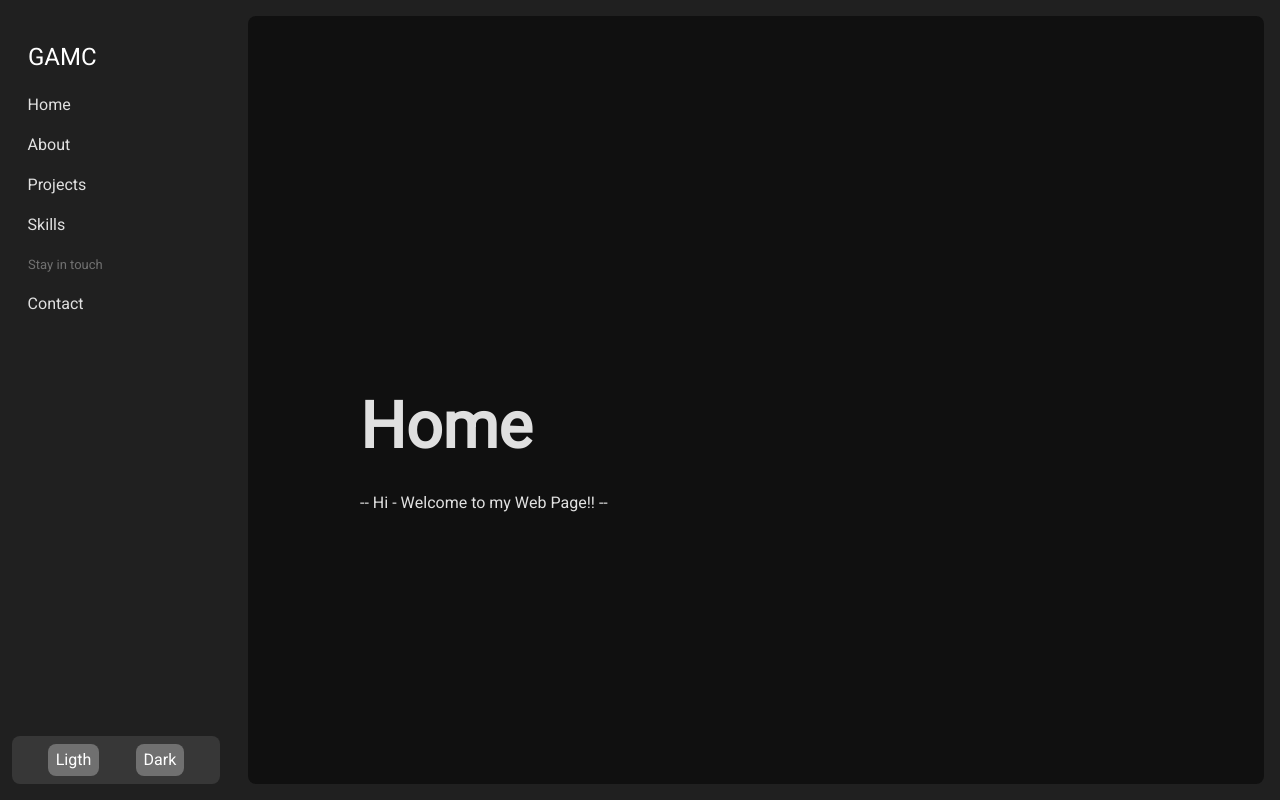
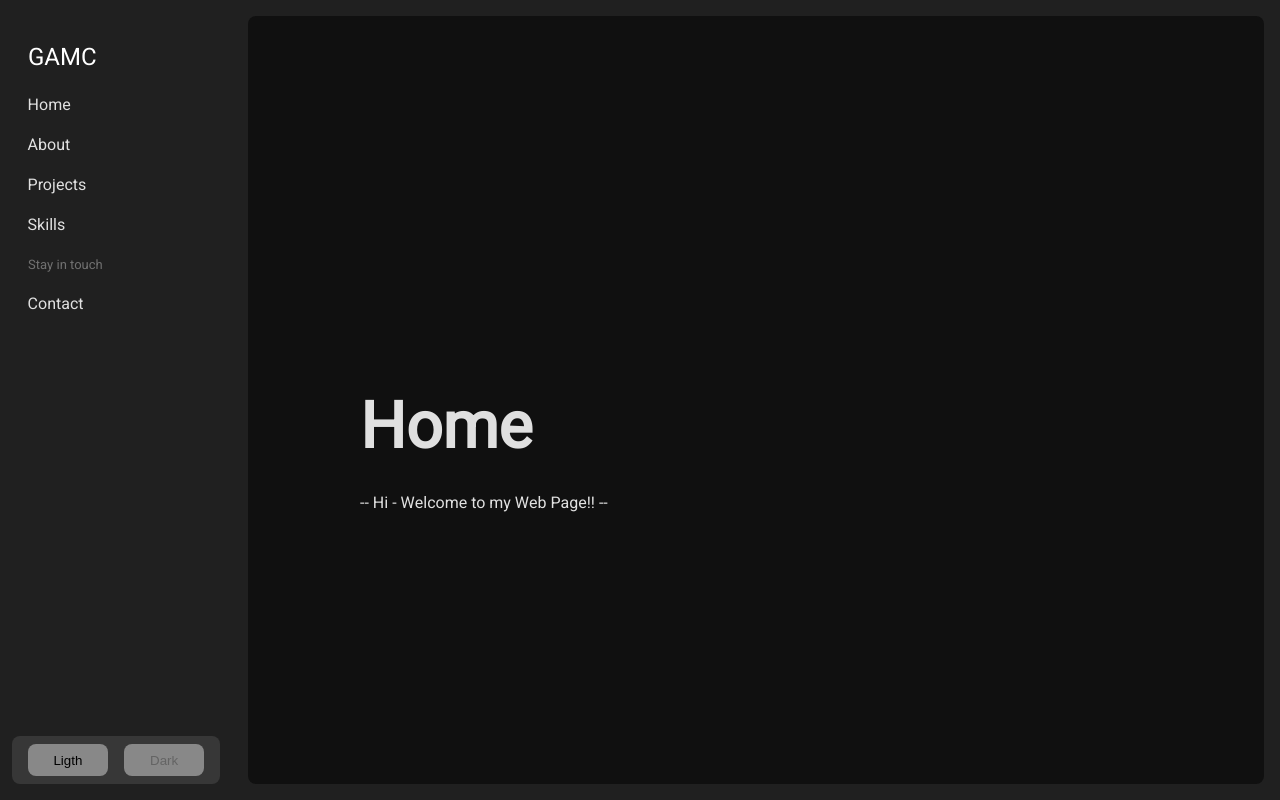
Before and after one commit to giovannymontero99/new-portfolio, a React (Vite) app: page / in a window 1280 px wide. Built offline with nearby package versions, Linux system fonts and the light colour scheme; the HTML template or start-up script is replaced by a standard one; a web font is replaced by a local one.

Commit message:
4 files modified

```diff
--- a/src/App.jsx
+++ b/src/App.jsx
@@ -1,13 +1,25 @@
+import React, { createContext, useState } from 'react';
 import './App.css';
 import Navbar from './components/Navbar';
 import Main from './components/Main';
 
+export const ThemeContext = createContext(null);
+
 function App() {
+  const [themeDark, setThemeDark] = useState(true);
+
+  const theme = {
+    handleTheme: () => setThemeDark(!themeDark),
+    themeDark,
+  };
+
   return (
-    <div className="App">
-      <Navbar />
-      <Main />
-    </div>
+    <ThemeContext.Provider value={theme}>
+      <div className="App">
+        <Navbar />
+        <Main />
+      </div>
+    </ThemeContext.Provider>
   );
 }
 
--- a/src/components/Navbar.css
+++ b/src/components/Navbar.css
@@ -59,11 +59,11 @@
 
 .buttonSelected {
   height: 2rem;
-  display: flex;
+  border: none;
+  background-color: #888888;
   padding: 0.5rem;
   border-radius: 8px;
-  align-items: center;
-  background-color: #707070;
+  width: 5rem;
   cursor: pointer;
 }
 
--- a/src/components/Navbar.jsx
+++ b/src/components/Navbar.jsx
@@ -1,12 +1,14 @@
-import React, { useState } from 'react';
+import React, { useState, useContext } from 'react';
+import { ThemeContext } from '../App';
 import './Navbar.css';
 
 const Navbar = () => {
   const [btnActive, setBtnActive] = useState(false);
-
   const handleButton = () => {
     return setBtnActive(!btnActive);
   };
+
+  const theme = useContext(ThemeContext);
 
   return (
     <section className="menuSection">
@@ -55,8 +57,20 @@ const Navbar = () => {
           </li>
         </ul>
         <div className="buttonsSection">
-          <div className="buttonSelected">Ligth</div>
-          <div className="buttonSelected">Dark</div>
+          <button
+            className="buttonSelected"
+            disabled={theme.themeDark ? false : true}
+            onClick={theme.handleTheme}
+          >
+            Ligth
+          </button>
+          <button
+            className="buttonSelected"
+            onClick={theme.handleTheme}
+            disabled={theme.themeDark ? true : false}
+          >
+            Dark
+          </button>
         </div>
       </div>
     </section>
--- a/src/components/main-components/Contact.jsx
+++ b/src/components/main-components/Contact.jsx
@@ -1,17 +1,14 @@
 import React from 'react';
 import './Contact.css';
-import useIntersection from '../../hooks/useIntersection';
 import facebookLogo from '../../assets/facebook.svg';
 import linkedinLogo from '../../assets/linkedin.svg';
 import instagramLogo from '../../assets/instagram.svg';
 import githubLogo from '../../assets/github.svg';
 
 const Contact = () => {
-  const [isIntersected, contactRef] = useIntersection();
-
   return (
     <footer id="contact">
-      <div className="contact" ref={contactRef}>
+      <div className="contact">
         <div>
           <a
             href="https://www.linkedin.com/in/giovanny-montero-carvajal-aa541a194/"
```
